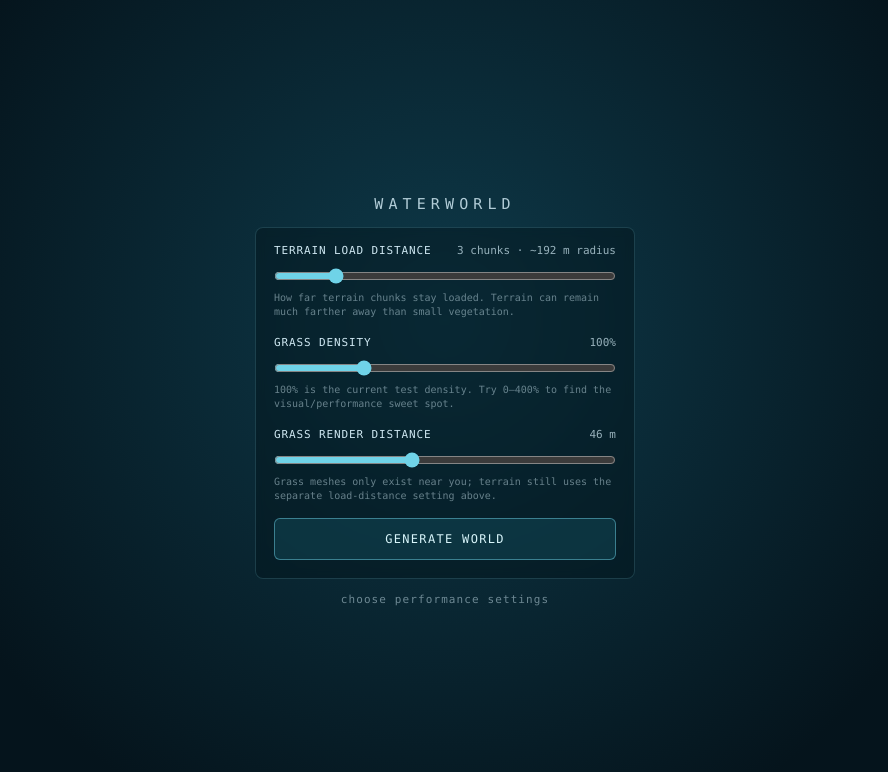
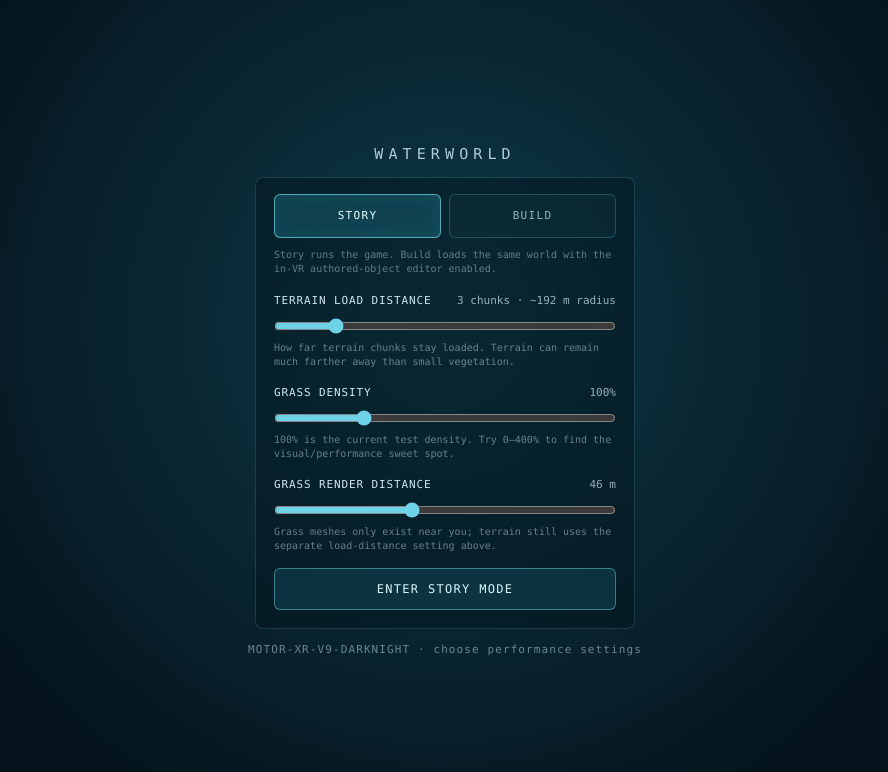
Before and after one commit to permabulk69420-pixel/Waterworld, a website built with Vite: page index.html in a window 1280 px wide. Shown: the whole page, without its empty margins (195-1083 px from the left). Built offline with nearby package versions, Linux system fonts and the light colour scheme.

Commit message:
Add Story and Build mode chooser

```diff
--- a/index.html
+++ b/index.html
@@ -64,6 +64,37 @@
         background: rgba(3, 20, 27, 0.46);
         backdrop-filter: blur(5px);
       }
+      .mode-selector {
+        display: grid;
+        grid-template-columns: 1fr 1fr;
+        gap: 8px;
+        margin-bottom: 18px;
+      }
+      .mode-button {
+        min-height: 44px;
+        border: 1px solid rgba(111, 211, 232, 0.24);
+        border-radius: 6px;
+        background: rgba(20, 62, 74, 0.28);
+        color: rgba(217, 246, 251, 0.68);
+        font: inherit;
+        font-size: 11px;
+        letter-spacing: 0.12em;
+        text-transform: uppercase;
+        cursor: pointer;
+      }
+      .mode-button.active {
+        border-color: rgba(111, 211, 232, 0.72);
+        background: rgba(36, 130, 150, 0.34);
+        color: #e4fbff;
+        box-shadow: inset 0 0 18px rgba(84, 205, 229, 0.08);
+      }
+      .mode-note {
+        grid-column: 1 / -1;
+        margin-top: 2px;
+        font-size: 10px;
+        line-height: 1.4;
+        opacity: 0.46;
+      }
       .boot-setting {
         margin-bottom: 16px;
       }
@@ -110,7 +141,9 @@
         cursor: pointer;
       }
       #boot-start:hover,
-      #boot-start:focus-visible {
+      #boot-start:focus-visible,
+      .mode-button:hover,
+      .mode-button:focus-visible {
         background: rgba(54, 158, 180, 0.34);
         outline: none;
       }
@@ -181,6 +214,14 @@
     <div id="boot">
       <h1>Waterworld</h1>
       <div id="boot-settings">
+        <div class="mode-selector">
+          <button id="mode-story" class="mode-button active" type="button">Story</button>
+          <button id="mode-build" class="mode-button" type="button">Build</button>
+          <div class="mode-note">
+            Story runs the game. Build loads the same world with the in-VR authored-object editor enabled.
+          </div>
+        </div>
+
         <div class="boot-setting">
           <div class="boot-setting-header">
             <span>Terrain load distance</span>
@@ -214,7 +255,7 @@
           </div>
         </div>
 
-        <button id="boot-start" type="button">Generate world</button>
+        <button id="boot-start" type="button">Enter story mode</button>
       </div>
       <div id="boot-bar" hidden><div id="boot-fill"></div></div>
       <div id="boot-status">choose performance settings</div>
```
